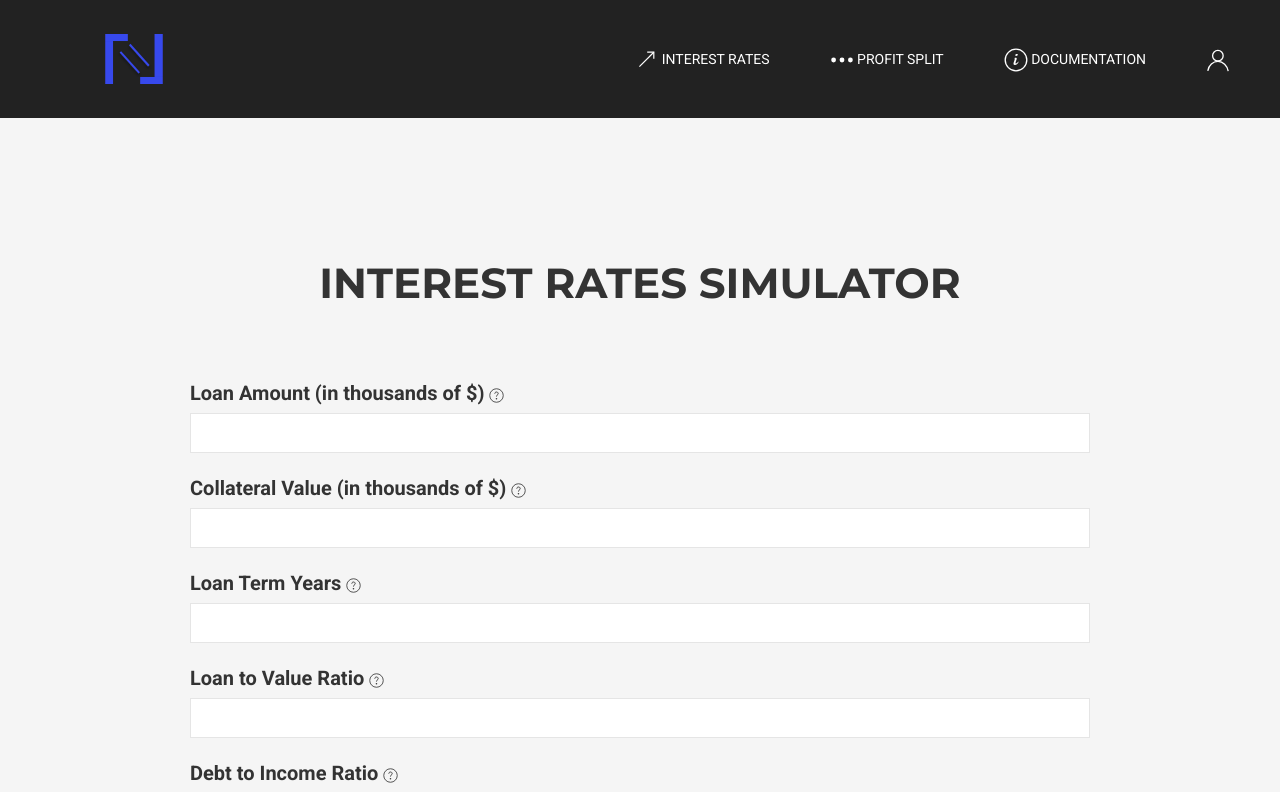
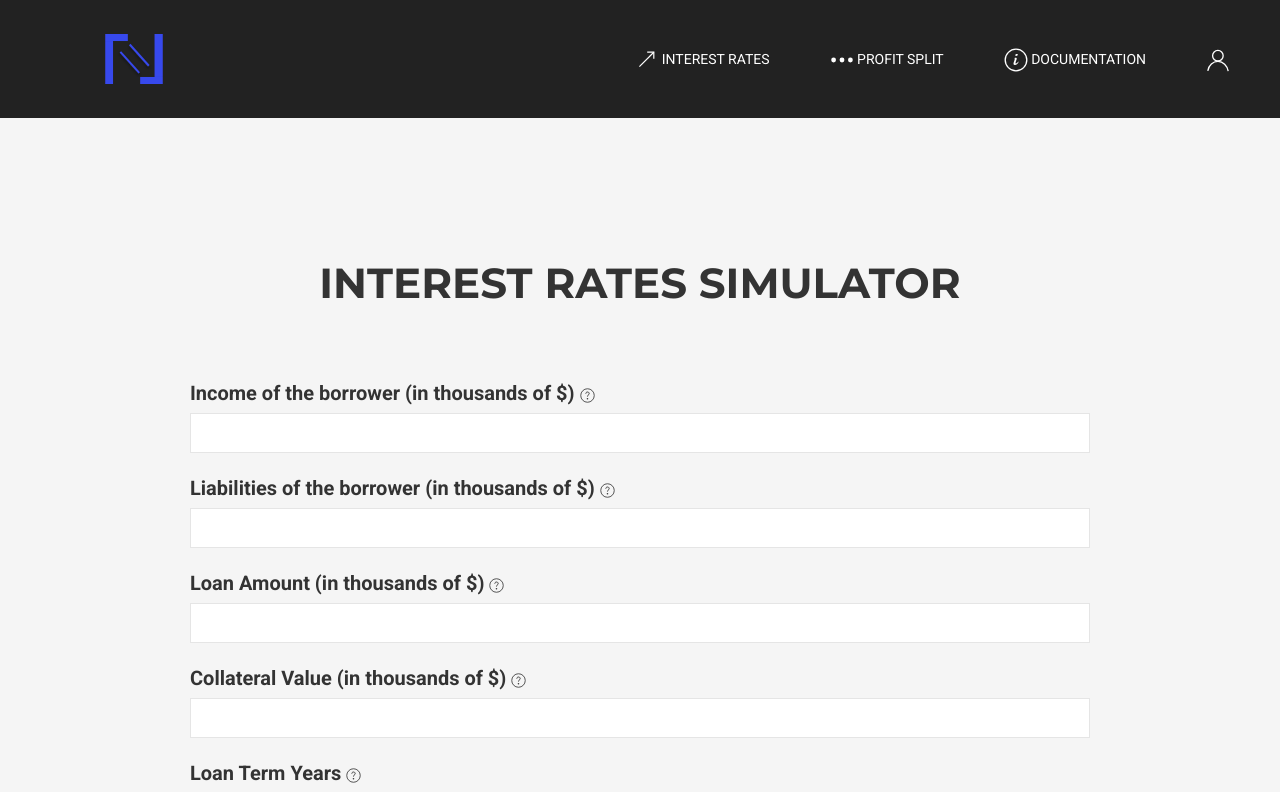
Before and after one commit to erwannlenoach/interest-rate-fe, a Next.js app: page /interest-rates in a window 1280 px wide. Shown: the top 792 px of the page. Built offline with nearby package versions, Linux system fonts and the light colour scheme; no server answers; sample sign-in values are in the browser's storage.

Commit message:
feat/simplyfing-form

```diff
--- a/app/globals.css
+++ b/app/globals.css
@@ -52,6 +52,6 @@ a:hover {
   border-radius: 8px;
 }
 
-input {
-  font: size 1rem, i !important;
+input, select {
+  font-size: 1rem !important;
 }
--- a/app/interest-rates/page.js
+++ b/app/interest-rates/page.js
@@ -10,13 +10,12 @@ import { jwtDecode } from "jwt-decode";
 
 const InterestRatesForm = () => {
   const [formData, setFormData] = useState({
-    Debt_to_Income_Ratio: "",
-    Loan_to_Value_Ratio: "",
-    Annual_Income: "",
+    Debt: "",
+    Income: "",
     Loan_Amount: "",
+    Collateral_Value: "",
     Loan_Term_Years: "",
     Subordination: "",
-    Collateral_Value: "",
     Sector: "Finance",
     Region: "Northern Europe",
     Assigned_Credit_Rating: "B1",
@@ -51,11 +50,21 @@ const InterestRatesForm = () => {
         const decodedToken = jwtDecode(token);
         const username = decodedToken.username;
 
+        // Calculate Debt-to-Income Ratio and Loan-to-Value Ratio
+        const debtToIncomeRatio = parseFloat(formData.Debt) / parseFloat(formData.Income);
+        const loanToValueRatio = parseFloat(formData.Loan_Amount) / parseFloat(formData.Collateral_Value);
+
         const formDataToSend = {
-          ...formData,
+          Debt_to_Income_Ratio: debtToIncomeRatio.toFixed(4),
+          Loan_to_Value_Ratio: loanToValueRatio.toFixed(4),
           Loan_Amount: parseFloat(formData.Loan_Amount) * 1000,
           Collateral_Value: parseFloat(formData.Collateral_Value) * 1000,
-          Annual_Income: parseFloat(formData.Annual_Income) * 1000,
+          Annual_Income: parseFloat(formData.Income) * 1000,
+          Loan_Term_Years: formData.Loan_Term_Years,
+          Subordination: formData.Subordination,
+          Sector: formData.Sector,
+          Region: formData.Region,
+          Assigned_Credit_Rating: formData.Assigned_Credit_Rating,
         };
 
         const response = await axios.post(
@@ -65,11 +74,7 @@ const InterestRatesForm = () => {
             username,
           }
         );
-        setPrediction(response.data.prediction);
-        UIkit.notification({
-          message: "Prediction received!",
-          status: "success",
-        });
+        setPrediction(parseFloat(response.data.prediction).toFixed(2));
       } else {
         UIkit.notification({
           message: "No token found!",
@@ -87,18 +92,6 @@ const InterestRatesForm = () => {
 
   const handleNewSimulation = () => {
     setPrediction(null);
-    setFormData({
-      Debt_to_Income_Ratio: "",
-      Loan_to_Value_Ratio: "",
-      Annual_Income: "",
-      Loan_Amount: "",
-      Loan_Term_Years: "",
-      Subordination: "",
-      Collateral_Value: "",
-      Sector: "Finance",
-      Region: "Northern Europe",
-      Assigned_Credit_Rating: "B1",
-    });
   };
 
   return (
@@ -108,21 +101,33 @@ const InterestRatesForm = () => {
       </h1>
       <form onSubmit={handleSubmit} className="uk-form-stacked">
         {[
+
+          {
+            label: "Income of the borrower (in thousands of $)",
+            name: "Income",
+            min: 1,
+            max: 1000000,
+            tooltip: "Enter the total annual income in thousands of dollars."
+          },
+          {
+            label: "Liabilities of the borrower (in thousands of $)",
+            name: "Debt",
+            min: 1,
+            max: 1000000,
+            tooltip: "Enter the total liabilities amount in thousands of dollars."
+          },
           {
             label: "Loan Amount (in thousands of $)",
             name: "Loan_Amount",
-            min: 1000,
+            min: 100,
             max: 1000000,
-            step: 1000,
-            tooltip: "Enter the amount of the loan in thousands of dollars. The value should be between $1 million and $1 trillion."
+            tooltip: "Enter the amount of the loan in thousands of dollars."
           },
           {
             label: "Collateral Value (in thousands of $)",
             name: "Collateral_Value",
-            min: 1000,
             max: 1000000,
-            step: 1000,
-            tooltip: "Enter the collateral value associated with the loan in thousands of dollars. The value should match the significance of the loan amount."
+            tooltip: "Enter the collateral value associated with the loan in thousands of dollars."
           },
           {
             label: "Loan Term Years",
@@ -130,31 +135,12 @@ const InterestRatesForm = () => {
             min: 0.25,
             max: 50,
             step: 0.25,
-            tooltip: "Enter the duration of the loan in years. It should be at least 3 months (0.25 years) and no more than 50 years."
+            tooltip: "Enter the duration of the loan in years."
           },
           {
-            label: "Loan to Value Ratio",
-            name: "Loan_to_Value_Ratio",
-            min: 0,
-            max: 100,
-            step: 0.01,
-            tooltip: "Enter the loan to value ratio as a percentage. The value should be between 0% and 100%."
-          },
-          {
-            label: "Debt to Income Ratio",
-            name: "Debt_to_Income_Ratio",
-            min: 0,
-            max: 100,
-            step: 0.01,
-            tooltip: "Enter the debt to income ratio as a percentage. The value should be between 0% and 100%."
-          },
-          {
-            label: "Annual Income of the borrower (in thousands of $)",
-            name: "Annual_Income",
-            min: 10,
-            max: 100000,
-            step: 10,
-            tooltip: "Enter the borrower's annual income in thousands of dollars. The value should be between $10,000 and $100 billion."
+            label: "Subordination",
+            name: "Subordination",
+            tooltip: "Enter the subordination rank related to the loan."
           },
           {
             label: "Sector",
@@ -173,11 +159,6 @@ const InterestRatesForm = () => {
             name: "Assigned_Credit_Rating",
             options: creditRatings,
             tooltip: "Select the credit rating assigned to the borrower."
-          },
-          {
-            label: "Subordination",
-            name: "Subordination",
-            tooltip: "Enter any subordination details related to the loan."
           },
         ].map((field, index) => (
           <div className="uk-margin" key={index}>
@@ -236,21 +217,29 @@ const InterestRatesForm = () => {
       </form>
       {prediction && (
         <div
-          className="uk-margin uk-alert-success uk-text-center"
-          uk-alert="true"
+          className="uk-margin uk-card uk-card-default uk-card-body uk-text-center uk-border-rounded"
         >
           <p className="uk-text-large">
             <strong>Predicted Interest Rate:</strong> {`${prediction}%`}
           </p>
+        </div>
+      )}
+      {prediction && (
         <div className="uk-margin uk-flex uk-flex-center uk-flex-middle">
           <button
             type="button"
-              className="uk-button uk-button-primary uk-border-rounded"
+            className="uk-button uk-button-primary uk-border-rounded uk-margin-small-right"
             onClick={handleNewSimulation}
           >
             Run New Simulation
           </button>
-          </div>
+          <button
+            type="button"
+            className="uk-button uk-button-secondary uk-border-rounded"
+            onClick={() => window.location.href = "/interest-rates-history"}
+          >
+            View Interest Rates History
+          </button>
         </div>
       )}
     </div>
```
Also changed, not shown: app/profit-split/page.js (+26 -52 lines). Lines whose indentation alone changed are shown as unchanged.
